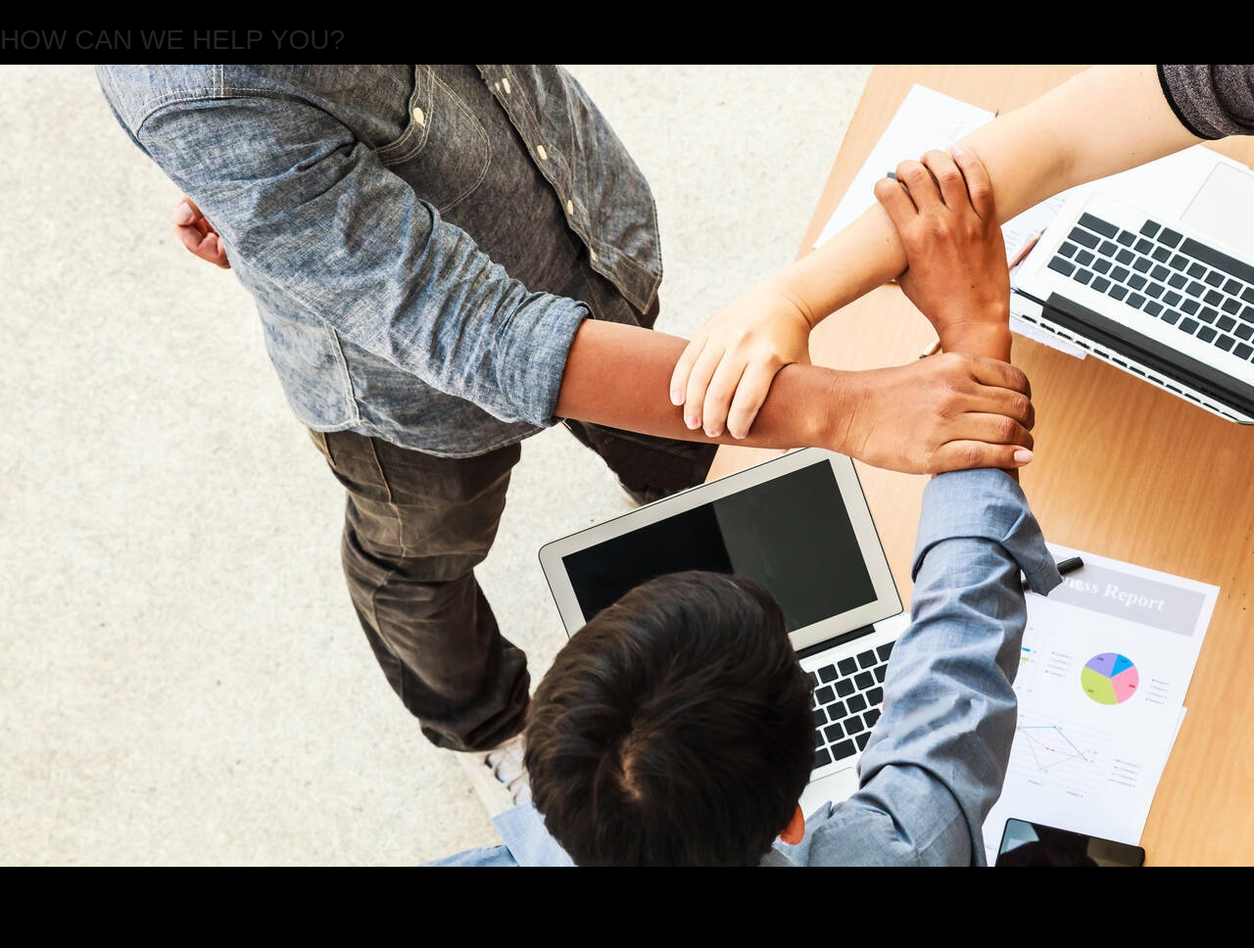
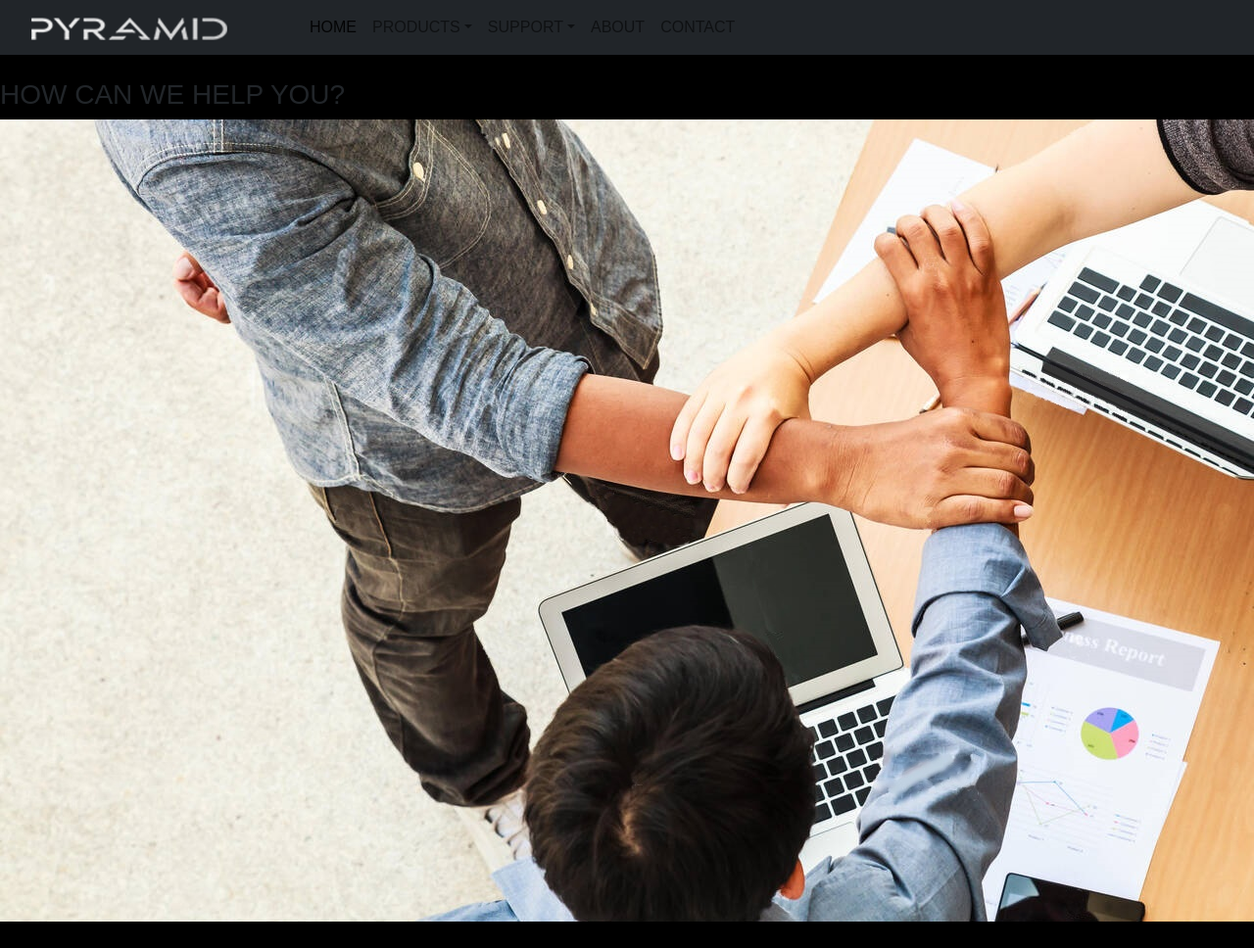
Before and after one commit to aleelomonaco/pe3.github.io, a plain HTML site: page pages/support.html in a window 1280 px wide. Shown: the top 968 px of the page at 98% size. Drawn offline with nearby package versions, Linux system fonts and the light colour scheme; files that its build step writes are made by us from their sources.

Commit message:
Correccion Titulo

```diff
--- a/pages/support.html
+++ b/pages/support.html
@@ -4,7 +4,7 @@
     <meta charset="UTF-8">
     <meta http-equiv="X-UA-Compatible" content="IE=edge">
     <meta name="viewport" content="width=device-width, initial-scale=1.0">
-    <title>The Real Glow - Shampoo Solido</title>
+    <title>Support</title>
     <link rel="shortcut icon" href="/assets/img/logo.png" type= blank>
     <link rel="stylesheet" href="https://cdnjs.cloudflare.com/ajax/libs/font-awesome/6.2.1/css/all.min.css" integrity="sha512-MV7K8+y+gLIBoVD59lQIYicR65iaqukzvf/nwasF0nqhPay5w/9lJmVM2hMDcnK1OnMGCdVK+iQrJ7lzPJQd1w==" crossorigin="anonymous" referrerpolicy="no-referrer" />
     <link href="https://unpkg.com/aos@2.3.1/dist/aos.css" rel="stylesheet">
@@ -13,6 +13,45 @@
     <link rel="stylesheet" href="./assets/css/style.css">
 </head>
 <body>
+    <nav class="navbar navbar-expand-lg bg-dark" data-bs-theme="dark">
+        <div class="container-fluid">
+          <button class="navbar-toggler" type="button" data-bs-toggle="collapse" data-bs-target="#navbarNavDropdown" aria-controls="navbarNavDropdown" aria-expanded="false" aria-label="Toggle navigation">
+            <span class="navbar-toggler-icon"></span>
+          </button>
+          <div><a class="navbar-brand" href="#"><img src="../assets/img/Isologoblanco.png" alt=""></a></div>
+          <div class="collapse navbar-collapse" id="navbarNavDropdown">
+            <ul class="navbar-nav">
+              <li class="nav-item">
+                <a class="nav-link active" aria-current="page" href="#">HOME</a>
+              </li>
+              <li class="nav-item dropdown">
+                <a class="nav-link dropdown-toggle" href="#" role="button" data-bs-toggle="dropdown" aria-expanded="false">
+                  PRODUCTS</a>
+
+                <ul class="dropdown-menu">
+                  <li><a class="dropdown-item" href="#">Pyramids</a></li>
+                  <li><a class="dropdown-item" href="#">Headphones</a></li>
+                  <li><a class="dropdown-item" href="#">Cases</a></li>
+                </ul>
+              </li>
+              <li class="nav-item dropdown">
+                <a class="nav-link dropdown-toggle" href="#" role="button" data-bs-toggle="dropdown" aria-expanded="false">SUPPORT</a>
+                <ul class="dropdown-menu">
+                    <li><a class="dropdown-item" href="#">Technical support</a></li>
+                    <li><a class="dropdown-item" href="#">FAQ</a></li>
+                  </ul>
+              </li>
+              <li class="nav-item dropdown">
+                <a class="nav-link" href="#"> ABOUT</a>
+              </li>
+              <li class="nav-item">
+                <a class="nav-link" href="#">CONTACT</a>
+              </li>
+
+            </ul>
+          </div>
+        </div>
+      </nav>
     <main>
               <!--Portada-->
         <div class="support__portada"></div><br>
```
Also changed, not shown: pages/about.html (+1 -1 lines), pages/contact.html (+1 -1 lines), pages/products.html (+1 -1 lines).
